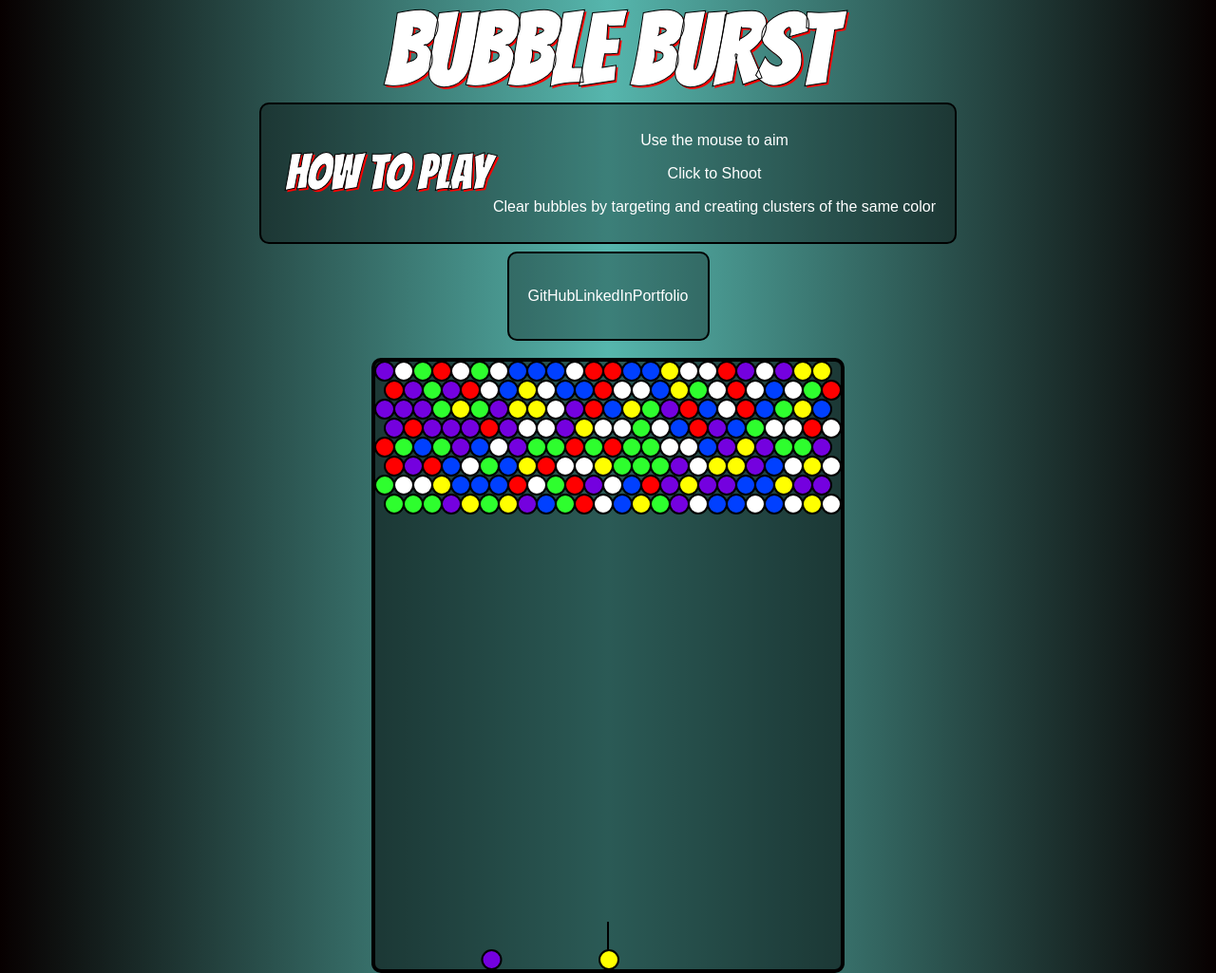
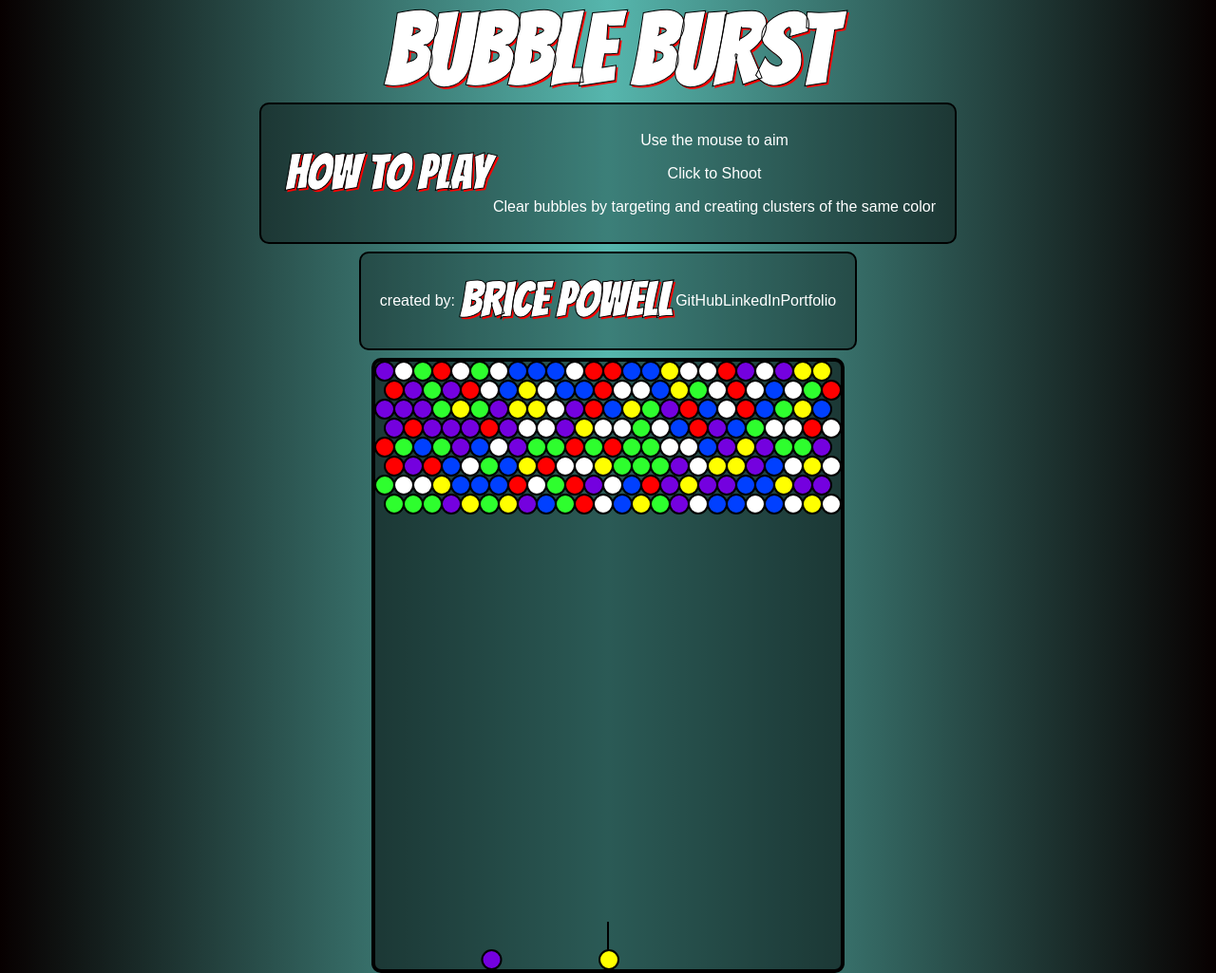
Before and after one commit to bpowell15/BubbleBurst, a website built with webpack: page index.html in a window 1280 px wide. Shown: the top 1025 px of the page at 95% size. Built offline with nearby package versions, Linux system fonts and the light colour scheme.

Commit message:
Add name

```diff
--- a/index.html
+++ b/index.html
@@ -21,7 +21,7 @@
       </div>
       <canvas id="BubbleBurstCanvas" width="490" height="640"></canvas>
       <div class="personal-links">
-        <!-- <p>created by: <h2>Brice Powell</h2></p> -->
+        <p>created by: <h2>Brice Powell</h2></p>
         <a href="www.github.com/bpowell15/">GitHub</a>
         <a href="www.github.com/bpowell15/">LinkedIn</a>
         <a href="www.github.com/bpowell15/">Portfolio</a>
```
